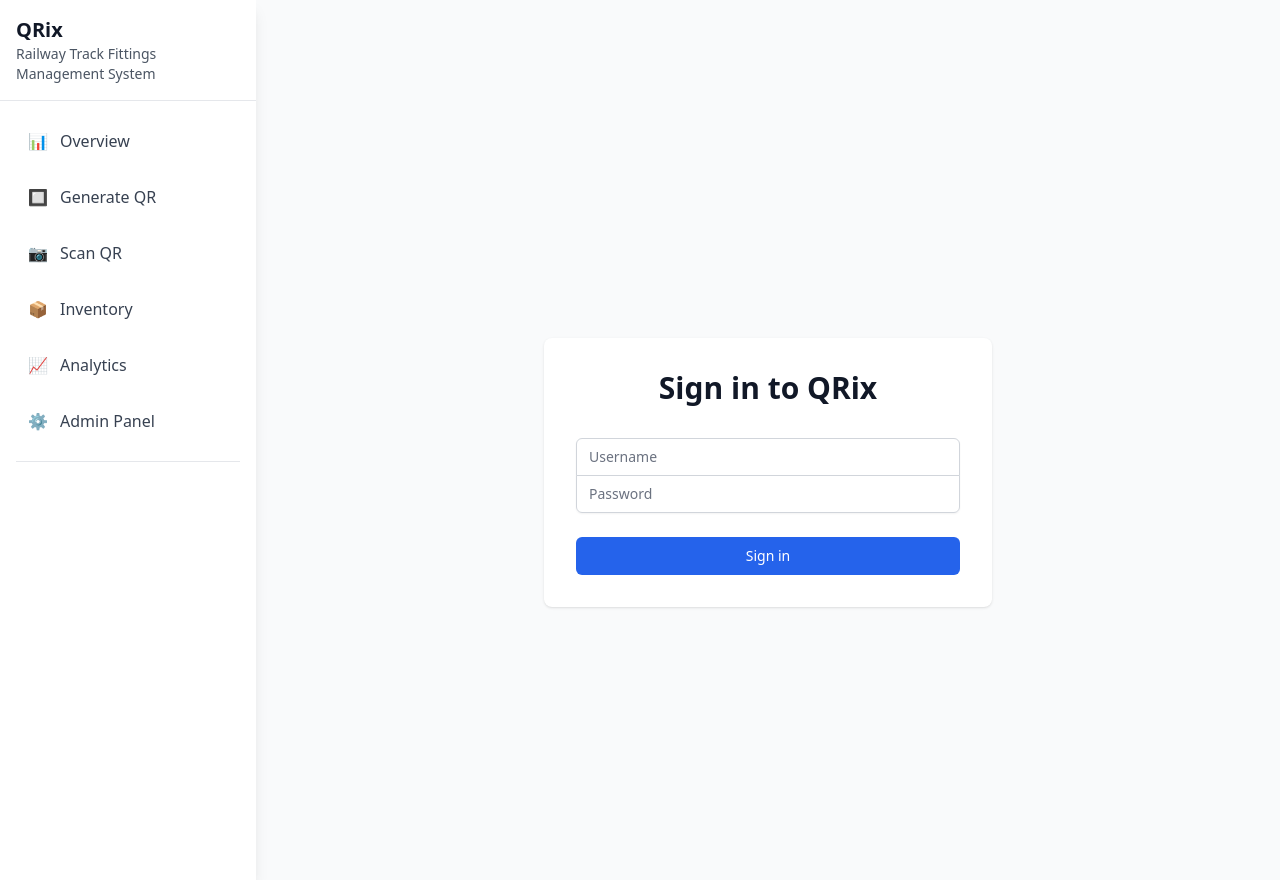
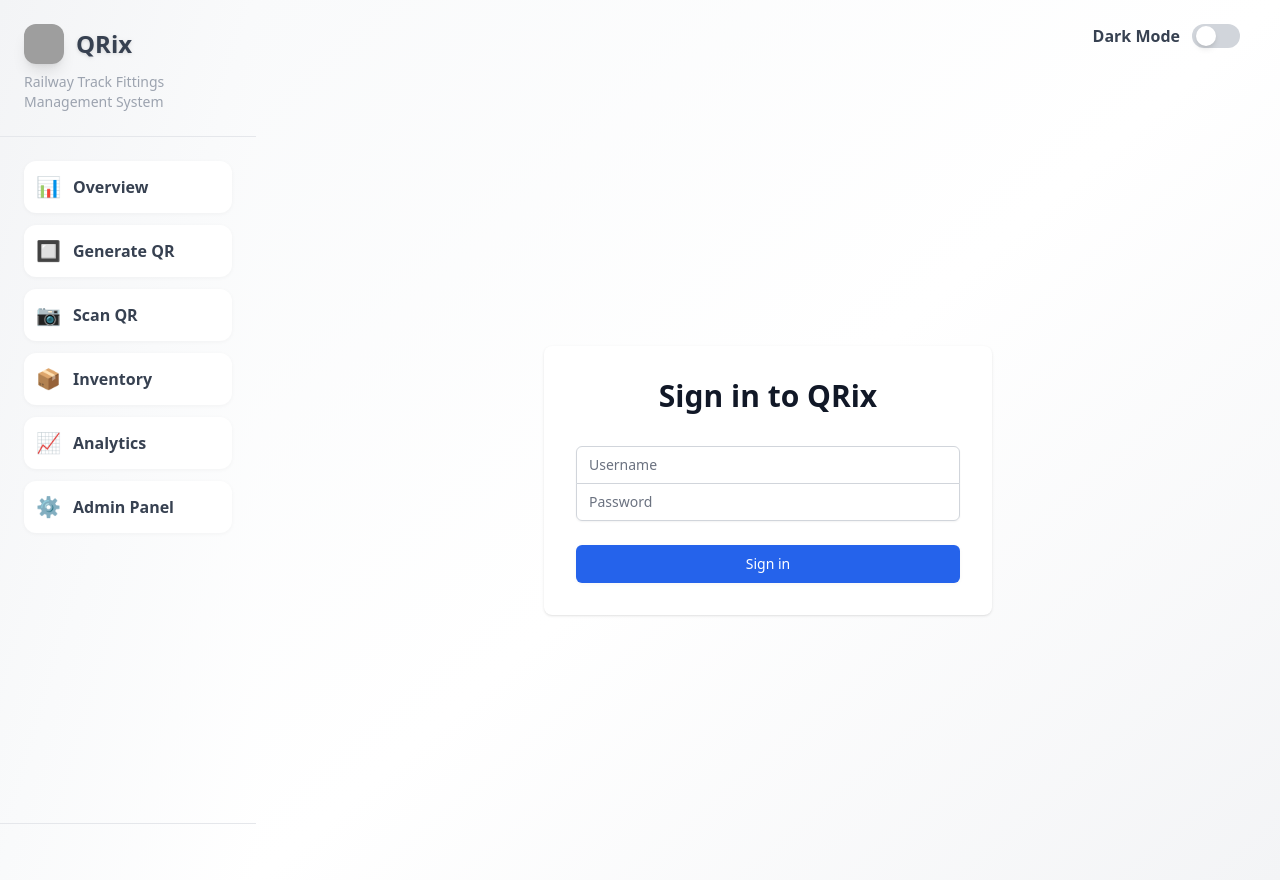
Before and after one commit to meteor4395/QR3, a Flask app: page / in a window 1280 px wide. Run offline with Flask 3, Linux system fonts and the light colour scheme; some libraries are stand-ins or nearby versions; grey boxes are pictures that could not be loaded.

Commit message:
changed ui

```diff
--- a/css/main.css
+++ b/css/main.css
@@ -1,13 +1,86 @@
 /* Main styles shared across components */
+:root {
+}
+
+:root.dark-theme {
+
   :root {
     --primary-color: #2563EB;
     --primary-light: #60A5FA;
     --primary-dark: #1E40AF;
     --primary-bg: #EFF6FF;
-
     --accent-color: #7C3AED;
     --accent-light: #A78BFA;
     --accent-dark: #5B21B6;
+    --accent-bg: #F5F3FF;
+    --success-color: #059669;
+    --success-light: #34D399;
+    --success-dark: #047857;
+    --success-bg: #ECFDF5;
+    --warning-color: #D97706;
+    --warning-light: #FBBF24;
+    --warning-dark: #B45309;
+    --warning-bg: #FFFBEB;
+    --danger-color: #DC2626;
+    --danger-light: #F87171;
+    --danger-dark: #B91C1C;
+    --danger-bg: #FEF2F2;
+    --gray-50: #F9FAFB;
+    --gray-100: #F3F4F6;
+    --gray-200: #E5E7EB;
+    --gray-300: #D1D5DB;
+    --gray-400: #9CA3AF;
+    --gray-500: #6B7280;
+    --gray-600: #4B5563;
+    --gray-700: #374151;
+    --gray-800: #1F2937;
+    --gray-900: #111827;
+    --surface-color: #FFFFFF;
+    --surface-hover: var(--gray-50);
+    --body-bg: var(--gray-100);
+    --shadow-sm: 0 1px 2px rgba(0, 0, 0, 0.05);
+    --shadow: 0 1px 3px rgba(0, 0, 0, 0.1);
+    --shadow-md: 0 4px 6px -1px rgba(0, 0, 0, 0.1);
+  }
+
+  body.dark-theme {
+    --primary-color: #60A5FA;
+    --primary-light: #2563EB;
+    --primary-dark: #1E40AF;
+    --primary-bg: #1F2937;
+    --accent-color: #A78BFA;
+    --accent-light: #7C3AED;
+    --accent-dark: #5B21B6;
+    --accent-bg: #312E81;
+    --success-color: #34D399;
+    --success-light: #059669;
+    --success-dark: #047857;
+    --success-bg: #065F46;
+    --warning-color: #FBBF24;
+    --warning-light: #D97706;
+    --warning-dark: #B45309;
+    --warning-bg: #78350F;
+    --danger-color: #F87171;
+    --danger-light: #DC2626;
+    --danger-dark: #B91C1C;
+    --danger-bg: #7F1D1D;
+    --gray-50: #18181B;
+    --gray-100: #27272A;
+    --gray-200: #3F3F46;
+    --gray-300: #52525B;
+    --gray-400: #A1A1AA;
+    --gray-500: #D4D4D8;
+    --gray-600: #E4E4E7;
+    --gray-700: #F4F4F5;
+    --gray-800: #FAFAFA;
+    --gray-900: #FFFFFF;
+    --surface-color: #18181B;
+    --surface-hover: #27272A;
+    --body-bg: #18181B;
+    --shadow-sm: 0 1px 2px rgba(0,0,0,0.3);
+    --shadow: 0 1px 3px rgba(0,0,0,0.4);
+    --shadow-md: 0 4px 6px -1px rgba(0,0,0,0.5);
+  }
   --accent-bg: #F5F3FF;
 
   --success-color: #059669;
@@ -68,6 +141,61 @@ body {
   box-shadow: var(--shadow);
   padding: 1.5rem;
 }
+/* Beautiful UI enhancements */
+.card, .bg-white, .rounded-xl, .rounded-2xl {
+  box-shadow: 0 4px 24px rgba(37, 99, 235, 0.08), 0 1.5px 6px rgba(0,0,0,0.04);
+  border-radius: 1rem;
+  transition: box-shadow 0.3s, transform 0.3s;
+}
+.card:hover, .bg-white:hover, .rounded-xl:hover, .rounded-2xl:hover {
+  /* Remove hover effect for tables */
+}
+.no-hover tbody tr:hover, .no-hover thead tr:hover {
+  background: inherit !important;
+  box-shadow: none !important;
+  color: inherit !important;
+}
+
+.btn, button, a[data-page] {
+  transition: background 0.2s, color 0.2s, box-shadow 0.2s, transform 0.2s;
+  box-shadow: 0 1px 4px rgba(0,0,0,0.04);
+  border-radius: 0.75rem;
+}
+.btn:focus, button:focus, a[data-page]:focus {
+  outline: none;
+  box-shadow: 0 0 0 3px #a5b4fc;
+}
+.btn-primary, a[data-page].btn-primary {
+  background: linear-gradient(90deg, #93c5fd 0%, #a7f3d0 100%);
+  color: #1e293b;
+}
+.btn-primary:hover, a[data-page].btn-primary:hover {
+  background: linear-gradient(90deg, #a7f3d0 0%, #93c5fd 100%);
+  color: #111827;
+}
+.btn-secondary, a[data-page].btn-secondary {
+  background: linear-gradient(90deg, #f3f4f6 0%, #e0e7ff 100%);
+  color: #374151;
+}
+.btn-secondary:hover, a[data-page].btn-secondary:hover {
+  background: linear-gradient(90deg, #e0e7ff 0%, #f3f4f6 100%);
+  color: #1e293b;
+}
+
+/* Smooth page transitions */
+.fade-in {
+  animation: fadeIn 0.5s cubic-bezier(0.4,0,0.2,1);
+}
+@keyframes fadeIn {
+  from { opacity: 0; transform: translateY(10px); }
+  to { opacity: 1; transform: translateY(0); }
+}
+
+/* Subtle divider */
+.divider {
+  border-top: 1px solid #e5e7eb;
+  margin: 2rem 0;
+}
 
 /* Button styles */
 .btn {
@@ -78,6 +206,39 @@ body {
 
 .btn-primary {
   background-color: var(--primary-color);
+.nav-link {
+  transition: background-color 0.2s, box-shadow 0.2s, font-weight 0.2s;
+}
+
+.nav-link.bg-blue-100 {
+  box-shadow: 0 2px 8px rgba(37, 99, 235, 0.08);
+  font-weight: bold;
+}
+
+#sidebar {
+  transition: width 0.3s cubic-bezier(0.4,0,0.2,1);
+}
+
+.animate-fade-in {
+  animation: fadeIn 0.4s ease;
+}
+
+@keyframes fadeIn {
+  from { opacity: 0; transform: translateY(10px); }
+  to { opacity: 1; transform: translateY(0); }
+}
+
+#content {
+  transition: opacity 0.2s;
+}
+
+.btn, button {
+  transition: box-shadow 0.2s, background-color 0.2s;
+}
+
+.btn:active, button:active {
+  box-shadow: 0 2px 8px rgba(37,99,235,0.15);
+}
   color: var(--surface-color);
 }
 
--- a/index.html
+++ b/index.html
@@ -20,57 +20,69 @@
 </head>
 <body class="bg-gray-50">
     <div class="flex h-screen">
-        <!-- Sidebar -->
-        <aside class="w-64 bg-white shadow-lg">
-            <div class="p-4 border-b">
-                <h1 class="text-xl font-semibold">QRix</h1>
-                <p class="text-sm text-gray-600">Railway Track Fittings Management System</p>
+        <!-- Dark Mode Toggle -->
+        <div class="absolute top-6 right-10 z-40">
+            <label class="flex items-center cursor-pointer select-none">
+                <span class="mr-3 font-semibold text-gray-700">Dark Mode</span>
+                <input type="checkbox" id="darkModeSwitch" class="sr-only">
+                <span class="w-12 h-6 flex items-center bg-gray-300 rounded-full p-1 transition-colors duration-200" id="switchTrack">
+                    <span class="dot w-5 h-5 bg-white rounded-full shadow-md transform transition-transform duration-200" id="switchDot"></span>
+                </span>
+            </label>
+        </div>
+        <aside class="w-64 bg-gradient-to-br from-gray-100 via-gray-50 to-white shadow-lg flex flex-col justify-between">
+            <div class="p-6 border-b border-gray-200">
+                <div class="flex items-center gap-3 mb-2">
+                    <img src="https://img.icons8.com/color/48/000000/qr-code.png" alt="QRix Logo" class="w-10 h-10 rounded-xl shadow-lg">
+                    <h1 class="text-2xl font-bold text-gray-700 drop-shadow">QRix</h1>
+                </div>
+                <p class="text-sm text-gray-400 font-medium">Railway Track Fittings Management System</p>
             </div>
-            <nav class="p-4">
-                <ul class="space-y-2">
+            <nav class="p-6 flex-1">
+                <ul class="space-y-3">
                     <li>
-                        <a href="#" class="flex items-center p-3 text-gray-700 rounded hover:bg-blue-50" data-page="overview">
-                            <span class="mr-3">📊</span> Overview
+                        <a href="#" class="flex items-center gap-3 p-3 text-gray-700 rounded-xl bg-white shadow hover:bg-gray-100 hover:scale-105 hover:shadow-xl transition-all duration-200" data-page="overview">
+                            <span class="text-xl">📊</span> <span class="font-semibold">Overview</span>
                         </a>
                     </li>
                     <li class="admin-only">
-                        <a href="#" class="flex items-center p-3 text-gray-700 rounded hover:bg-blue-50" data-page="generate-qr">
-                            <span class="mr-3">🔲</span> Generate QR
+                        <a href="#" class="flex items-center gap-3 p-3 text-gray-700 rounded-xl bg-white shadow hover:bg-gray-100 hover:scale-105 hover:shadow-xl transition-all duration-200" data-page="generate-qr">
+                            <span class="text-xl">🔲</span> <span class="font-semibold">Generate QR</span>
                         </a>
                     </li>
                     <li>
-                        <a href="#" class="flex items-center p-3 text-gray-700 rounded hover:bg-blue-50" data-page="scan-qr">
-                            <span class="mr-3">📷</span> Scan QR
+                        <a href="#" class="flex items-center gap-3 p-3 text-gray-700 rounded-xl bg-white shadow hover:bg-gray-100 hover:scale-105 hover:shadow-xl transition-all duration-200" data-page="scan-qr">
+                            <span class="text-xl">📷</span> <span class="font-semibold">Scan QR</span>
                         </a>
                     </li>
                     <li>
-                        <a href="#" class="flex items-center p-3 text-gray-700 rounded hover:bg-blue-50" data-page="inventory">
-                            <span class="mr-3">📦</span> Inventory
+                        <a href="#" class="flex items-center gap-3 p-3 text-gray-700 rounded-xl bg-white shadow hover:bg-gray-100 hover:scale-105 hover:shadow-xl transition-all duration-200" data-page="inventory">
+                            <span class="text-xl">📦</span> <span class="font-semibold">Inventory</span>
                         </a>
                     </li>
                     <li>
-                        <a href="#" class="flex items-center p-3 text-gray-700 rounded hover:bg-blue-50" data-page="analytics">
-                            <span class="mr-3">📈</span> Analytics
+                        <a href="#" class="flex items-center gap-3 p-3 text-gray-700 rounded-xl bg-white shadow hover:bg-gray-100 hover:scale-105 hover:shadow-xl transition-all duration-200" data-page="analytics">
+                            <span class="text-xl">📈</span> <span class="font-semibold">Analytics</span>
                         </a>
                     </li>
                     <li class="admin-only">
-                        <a href="#" class="flex items-center p-3 text-gray-700 rounded hover:bg-blue-50" data-page="admin">
-                            <span class="mr-3">⚙️</span> Admin Panel
+                        <a href="#" class="flex items-center gap-3 p-3 text-gray-700 rounded-xl bg-white shadow hover:bg-gray-100 hover:scale-105 hover:shadow-xl transition-all duration-200" data-page="admin">
+                            <span class="text-xl">⚙️</span> <span class="font-semibold">Admin Panel</span>
                         </a>
                     </li>
                 </ul>
-                <div class="mt-4 pt-4 border-t">
-                    <div id="userInfo" class="text-sm text-gray-600 mb-2"></div>
-                    <button id="logoutBtn" class="w-full text-left p-3 text-red-600 rounded hover:bg-red-50 hidden">
-                        <span class="mr-3">🚪</span> Logout
-                    </button>
-                </div>
             </nav>
+            <div class="p-6 border-t border-gray-200">
+                <div id="userInfo" class="text-sm text-gray-400 mb-2"></div>
+                <button id="logoutBtn" class="w-full text-left p-3 text-gray-700 rounded-xl bg-white shadow hover:bg-gray-100 hover:scale-105 hover:shadow-xl transition-all duration-200 hidden">
+                    <span class="mr-3">🚪</span> Logout
+                </button>
+            </div>
         </aside>
 
         <!-- Main Content -->
-        <main class="flex-1 overflow-y-auto">
-            <div id="content" class="p-8">
+        <main class="flex-1 overflow-y-auto bg-gradient-to-br from-gray-50 via-white to-gray-100">
+            <div id="content" class="p-10">
                 <!-- Content will be loaded here dynamically -->
             </div>
         </main>
@@ -78,6 +90,34 @@
 
     <!-- ES6 Module Scripts -->
     <script type="module">
+        // Dark mode toggle logic
+        // Dark mode switch logic
+        const darkModeSwitch = document.getElementById('darkModeSwitch');
+        const switchTrack = document.getElementById('switchTrack');
+        const switchDot = document.getElementById('switchDot');
+        function setDarkMode(on) {
+            if (on) {
+                document.body.classList.add('dark-theme');
+                darkModeSwitch.checked = true;
+                switchTrack.classList.replace('bg-gray-300', 'bg-blue-600');
+                switchDot.style.transform = 'translateX(24px)';
+            } else {
+                document.body.classList.remove('dark-theme');
+                darkModeSwitch.checked = false;
+                switchTrack.classList.replace('bg-blue-600', 'bg-gray-300');
+                switchDot.style.transform = 'translateX(0)';
+            }
+        }
+        darkModeSwitch.addEventListener('change', () => {
+            setDarkMode(darkModeSwitch.checked);
+            localStorage.setItem('darkMode', darkModeSwitch.checked ? 'on' : 'off');
+        });
+        // Persist mode across reloads
+        if (localStorage.getItem('darkMode') === 'on') {
+            setDarkMode(true);
+        } else {
+            setDarkMode(false);
+        }
         // Import modules
         import { loadOverviewPage } from './js/tabs/overview.js';
         import { loadQRGeneratorPage } from './js/tabs/qr-generator.js';
--- a/templates/inventory.html
+++ b/templates/inventory.html
@@ -33,11 +33,11 @@
 
     <!-- Data Table -->
     <div class="bg-white rounded-lg shadow overflow-x-auto">
-        <table class="min-w-full divide-y divide-gray-200">
+    <table class="min-w-full no-hover">
             <thead id="tableHead" class="bg-gray-50">
                 <!-- Header will be dynamically inserted here -->
             </thead>
-            <tbody id="tableBody" class="bg-white divide-y divide-gray-200">
+            <tbody id="tableBody" class="bg-white">
                 <!-- Data will be loaded here -->
             </select>
         </div>
```
Also changed, not shown: js/tabs/qr-generator.js (+36 -38 lines), templates/admin.html (+4 -4 lines), templates/scanner.html (+28 -30 lines), api/qrix.db, qrix.db (added), static/qr_codes/qr_1758980060.png (added), static/qr_codes/qr_1758980100.png (added), static/qr_codes/qr_1758986219.png (added), static/qr_codes/qr_1758986254.png (added), static/qr_codes/qr_1758986523.png (added). Lines whose indentation alone changed are shown as unchanged.
